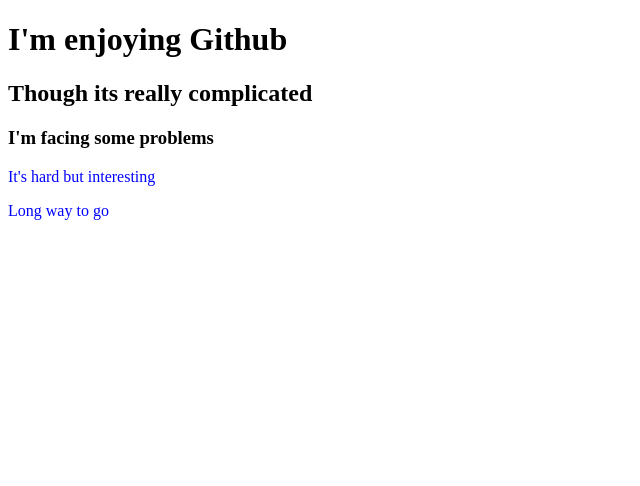
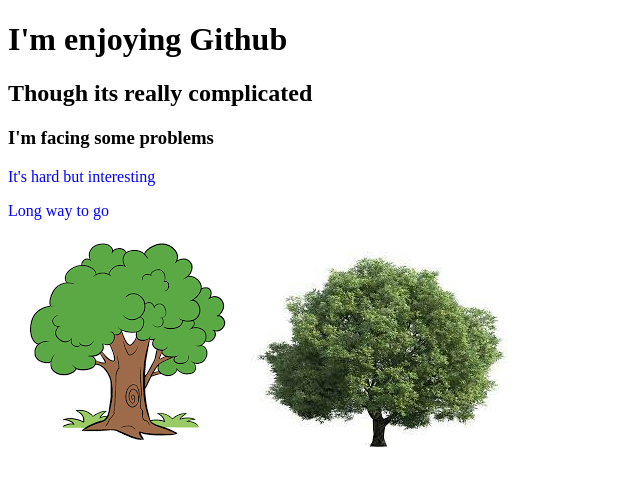
Before and after one commit to TonyThomasNokrek/My_Third_Repo, a plain HTML site: page index.html in a window 1280 px wide. Shown: the whole page, without its empty margins (0-640 px from the left). Drawn offline with Linux system fonts and the light colour scheme.

Commit message:
Tree images

```diff
--- a/index.html
+++ b/index.html
@@ -13,6 +13,8 @@
     <h3>I'm facing some problems</h3>
     <p>It's hard but interesting</p>
     <p>Long way to go</p>
+
+    <img src="tree.png" alt="It's a tree"> <img src="download.jpg" alt="Its also a tree">
 </body>
 
 </html>
```
Also changed, not shown: download.jpg (added), tree.png (added).
